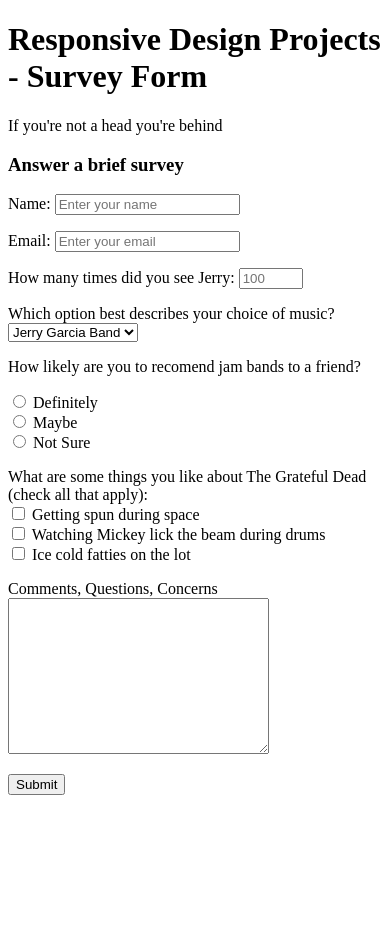
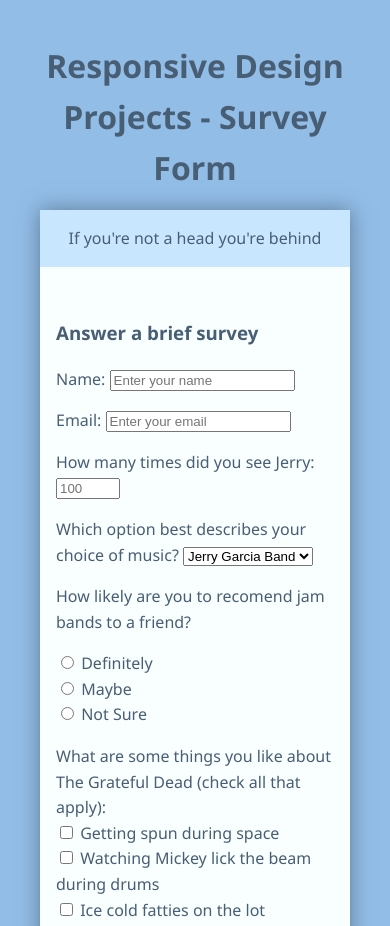
Before and after one commit to JSutliff/fcc-surveyForm, a plain HTML site: page index.html in a window 390 px wide. Shown: the top 926 px of the page. Before the commit the page ends 844 px from the top, so only its background shows below. Drawn offline with Linux system fonts and the light colour scheme.

Commit message:
mobile responsive styling added

```diff
--- a/style.css
+++ b/style.css
@@ -0,0 +1,42 @@
+* {
+  box-sizing: border-box;
+}
+
+body {
+  background: #92bde7;
+  color: #485e74;
+  line-height: 1.6;
+  font-family: 'Segoe UI';
+  padding: 1em;
+}
+
+.container {
+  max-width: 1170px;
+  margin-left: auto;
+  margin-right: auto;
+  padding: 1em;
+}
+
+.wrapper {
+  box-shadow: 0 0 20px 0 rgba(72, 94, 116, 0.7);
+  background: #f9feff;
+}
+
+.wrapper > * {
+  padding: 1em;
+}
+
+#title {
+  text-align: center;
+  margin: 0 0 1rem 0;
+}
+
+#description {
+  background: #c9e6ff;
+  text-align: center;
+  margin: 0 0 1rem 0;
+}
+
+.contact {
+  background: #f9feff;
+}
```
Also changed, not shown: index.html (+5 -6 lines).
